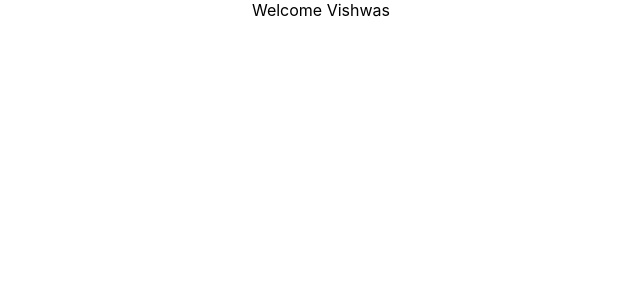
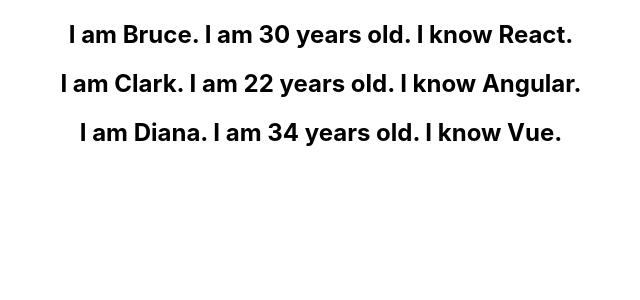
Before and after one commit to Esheta10/react-basics, a React (Create React App) app: page / in a window 1280 px wide. Shown: the top 300 px of the page, without its empty margins (319-959 px from the left). Built offline with nearby package versions, Linux system fonts and the light colour scheme.

Commit message:
List Rendering

```diff
--- a/src/App.js
+++ b/src/App.js
@@ -8,6 +8,7 @@ import ClassClick from './components/ClassClick'
 import EventBind  from "./components/EventBind"
 import ParentComponent from './components/ParentComponent';
 import UserGreeting from './components/UserGreeting';
+import NameList from "./components/NameList"
 
 function App() {
   return (
@@ -27,7 +28,8 @@ function App() {
      <ClassClick /> */}
      {/* <EventBind /> */}
      {/* <ParentComponent /> */}
-     <UserGreeting />
+     {/* <UserGreeting /> */}
+     <NameList />
     </div>
 
   );
--- /dev/null
+++ b/src/components/NameList.js
@@ -0,0 +1,35 @@
+import React from "react";
+
+function NameList() {
+  const persons = [
+    {
+      id: 1,
+      name: "Bruce",
+      age: 30,
+      skill: "React",
+    },
+    {
+      id: 2,
+      name: "Clark",
+      age: 22,
+      skill: "Angular",
+    },
+    {
+      id: 3,
+      name: "Diana",
+      age: 34,
+      skill: "Vue",
+    },
+  ];
+
+  const personsList = persons.map((person) => {
+   return(
+     <h2 key={person.id}>
+      I am {person.name}. I am {person.age} years old. I know {person.skill}.
+    </h2>
+   )
+  });
+  return <div>{personsList}</div>;
+}
+
+export default NameList;
```
